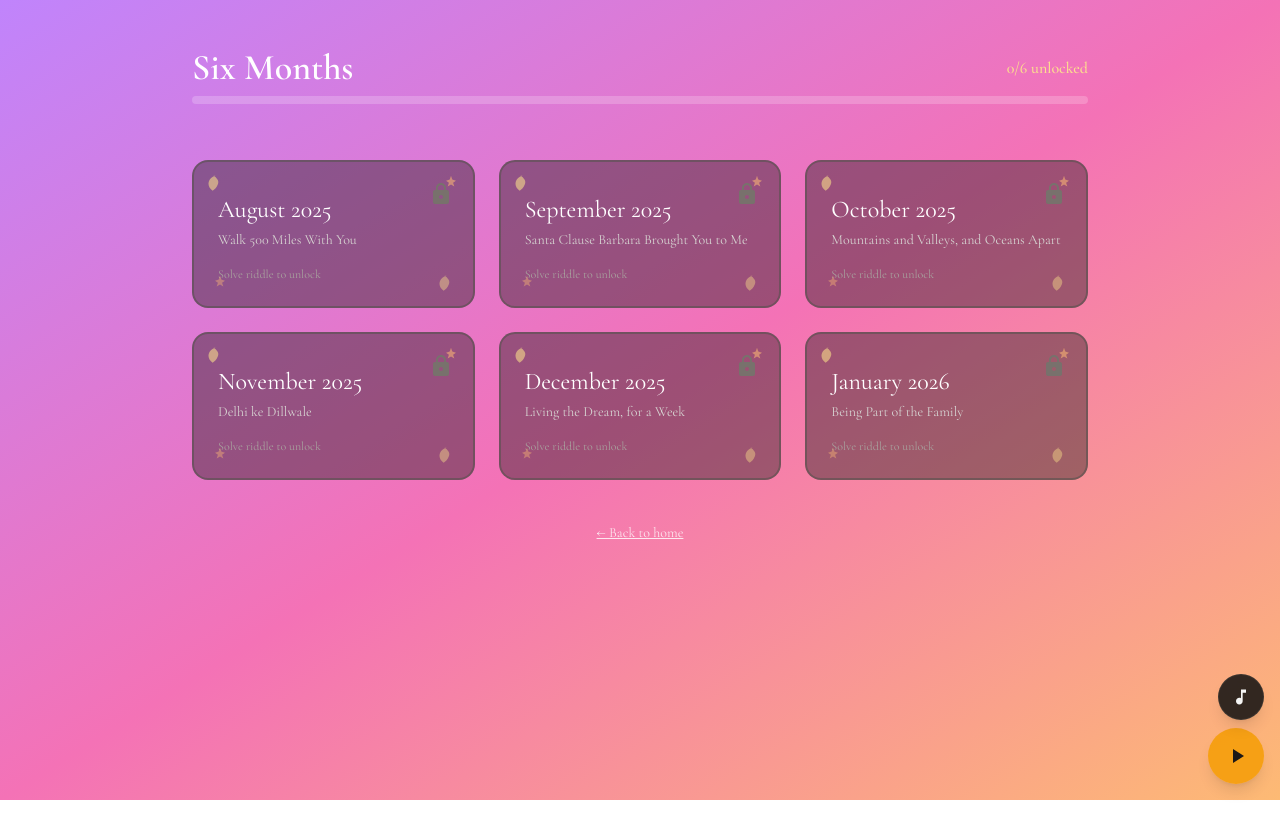
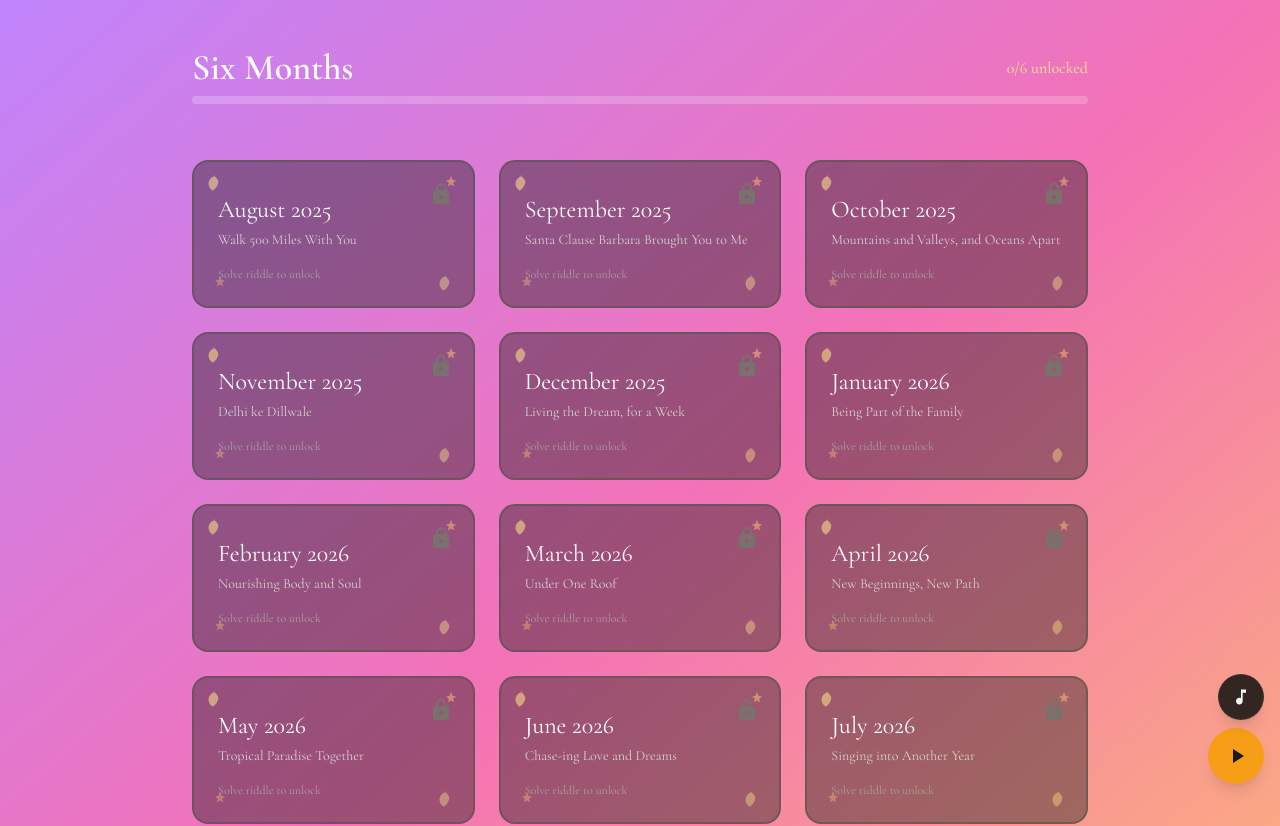
Before and after one commit to ayushkhanna16/lickychicky, a React (Vite) app: page /rooms in a window 1280 px wide. Shown: the top 826 px of the page. Before the commit the page ends 800 px from the top, so only its background shows below. Built offline with nearby package versions, Linux system fonts and the light colour scheme; a web font is replaced by a local one.

Commit message:
Sep Update

```diff
--- a/src/data/riddles.js
+++ b/src/data/riddles.js
@@ -64,6 +64,83 @@ export const ROOMS = [
     hint: 'An American muscle car, often with a galloping horse logo.',
     srkQuote: '',
     adminAnswer: 'Mustang'
+  },
+  {
+    id: 'month7',
+    month: 7,
+    title: 'February 2026',
+    subtitle: 'Nourishing Body and Soul',
+    riddle: 'What healthy meal delivery service did we use during our detox?',
+    answer: 'sakara',
+    hint: 'A plant-based, organic meal delivery brand.',
+    srkQuote: '',
+    adminAnswer: 'Sakara'
+  },
+  {
+    id: 'month8',
+    month: 8,
+    title: 'March 2026',
+    subtitle: 'Under One Roof',
+    riddle: 'What was the first meal you cooked for me when we lived together?',
+    answer: 'kala chana',
+    hint: 'A traditional Indian black chickpea dish.',
+    srkQuote: '',
+    adminAnswer: 'Kala Chana'
+  },
+  {
+    id: 'month9',
+    month: 9,
+    title: 'April 2026',
+    subtitle: 'New Beginnings, New Path',
+    riddle: 'Where did the man go?',
+    answer: 'jai ho',
+    hint: 'An Oscar-winning Bollywood song title.',
+    srkQuote: '',
+    adminAnswer: 'Jai Ho'
+  },
+  {
+    id: 'month10',
+    month: 10,
+    title: 'May 2026',
+    subtitle: 'Tropical Paradise Together',
+    riddle: 'Where did we go where I say we went to heart rock?',
+    answer: 'arch rock',
+    hint: 'A natural rock formation in Hawaii.',
+    srkQuote: '',
+    adminAnswer: 'Arch Rock'
+  },
+  {
+    id: 'month11',
+    month: 11,
+    title: 'June 2026',
+    subtitle: 'Chase-ing Love and Dreams',
+    riddle: 'Chase-ing Who?',
+    answer: 'diljeet',
+    hint: 'A Bollywood star we were celebrating.',
+    srkQuote: '',
+    adminAnswer: 'Diljeet'
+  },
+  {
+    id: 'month12',
+    month: 12,
+    title: 'July 2026',
+    subtitle: 'Singing into Another Year',
+    riddle: 'What was the song I first sang for you?',
+    answer: 'you are my soniya',
+    hint: 'A classic romantic song.',
+    srkQuote: '',
+    adminAnswer: 'You Are My Soniya'
+  },
+  {
+    id: 'month13',
+    month: 13,
+    title: 'August 2026',
+    subtitle: 'A Year of Forever',
+    riddle: 'What were the couple sitting next to us at our anniversary dinner?',
+    answer: 'gay',
+    hint: 'A descriptor for the couple we met.',
+    srkQuote: '',
+    adminAnswer: 'Gay'
   }
 ]
 
--- a/src/data/srkQuotes.js
+++ b/src/data/srkQuotes.js
@@ -31,6 +31,41 @@ export const SRK_QUOTES = {
     quote: 'Tum meri ho, main tumhe zindagi bhar pyar karoonga. Marte dam tak pyar karoonga aur uske baad bhi.',
     movie: 'Kal Ho Na Ho',
     imageUrl: '/srk-quotes/SRK 6.jpg'
+  },
+  month7: {
+    quote: 'Aaj kal har kisi ki zindagi mein do kahaniyaan hoti hain. Ek to woh jo log jaante hain, aur ek wo jo sirf tum jaante ho.',
+    movie: 'Devdas',
+    imageUrl: '/srk-quotes/SRK 7.jpg'
+  },
+  month8: {
+    quote: 'Pyar woh nahi joh aankhon se nikaalta hai, pyar woh hai jo dil se nikalta hai.',
+    movie: 'Mohabbatein',
+    imageUrl: '/srk-quotes/SRK 8.jpg'
+  },
+  month9: {
+    quote: 'Zindagi mein utarte rehta hoon main, par girta nahi hoon kyunki mere paas tumhara haath hai.',
+    movie: 'Swades',
+    imageUrl: '/srk-quotes/SRK 9.jpg'
+  },
+  month10: {
+    quote: 'Tum mere liye sabse khaas ho. Har lamhe, har pal, har din.',
+    movie: 'Darr',
+    imageUrl: '/srk-quotes/SRK 10.jpg'
+  },
+  month11: {
+    quote: 'Love is not about finding someone you can live with, it\'s about finding someone you can\'t imagine living without.',
+    movie: 'My Name is Khan',
+    imageUrl: '/srk-quotes/SRK 11.jpg'
+  },
+  month12: {
+    quote: 'Mera naam Khan hai, aur main terrorist nahi hoon. Lekin maine ek aur cheez payi - tumhara pyar.',
+    movie: 'My Name is Khan',
+    imageUrl: '/srk-quotes/SRK 12.jpg'
+  },
+  month13: {
+    quote: 'Ek saal ho gaya, lekin har din tum mere liye nayi baat laayi ho. Main isi liye tumhe pyar karta hoon, har din, har pal.',
+    movie: 'Veer Zara',
+    imageUrl: '/srk-quotes/SRK 13.jpg'
   }
 }
 
```
